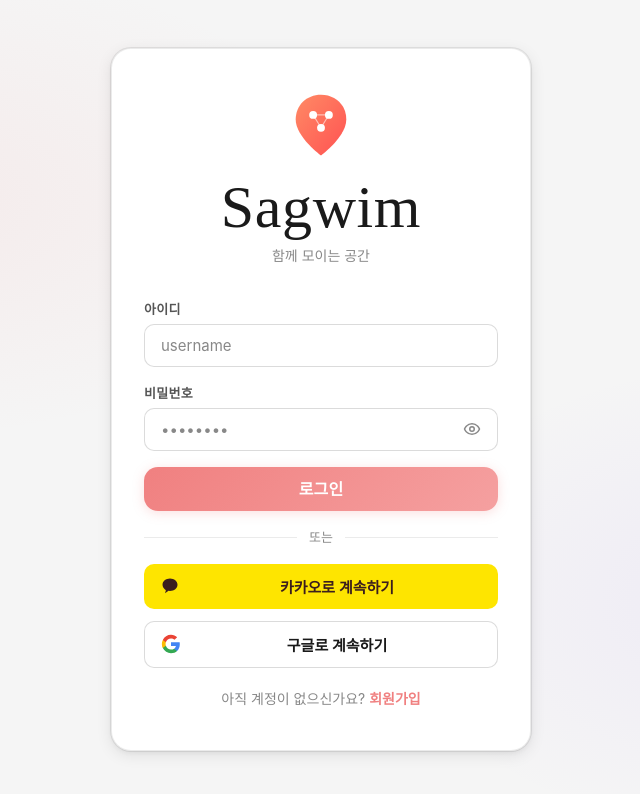
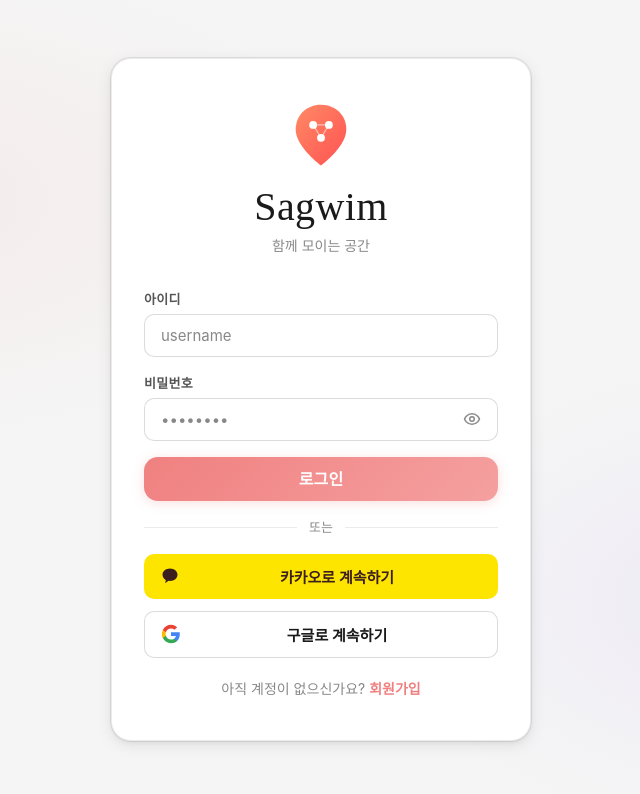
Before and after one commit to changhui98/sagwim, a React (Vite) app in the folder com.peopleground.sagwim.fe/: page / in a window 1280 px wide. Shown: the top 794 px of the page, without its empty margins (319-959 px from the left). Built offline with nearby package versions, Linux system fonts and the light colour scheme; no server answers; a web font is replaced by a local one.

Commit message:
Refactor : 홈페이지 Sagwim 로고 폰트 크기 축소 (3.75rem → 2.5rem)

```diff
--- a/com.peopleground.sagwim.fe/src/pages/HomePage.module.css
+++ b/com.peopleground.sagwim.fe/src/pages/HomePage.module.css
@@ -43,7 +43,7 @@
 
 .brandName {
   font-family: var(--font-brand) !important;
-  font-size: 3.75rem;
+  font-size: 2.5rem;
   font-weight: 300;
   color: var(--clr-text);
   line-height: 1;
```
